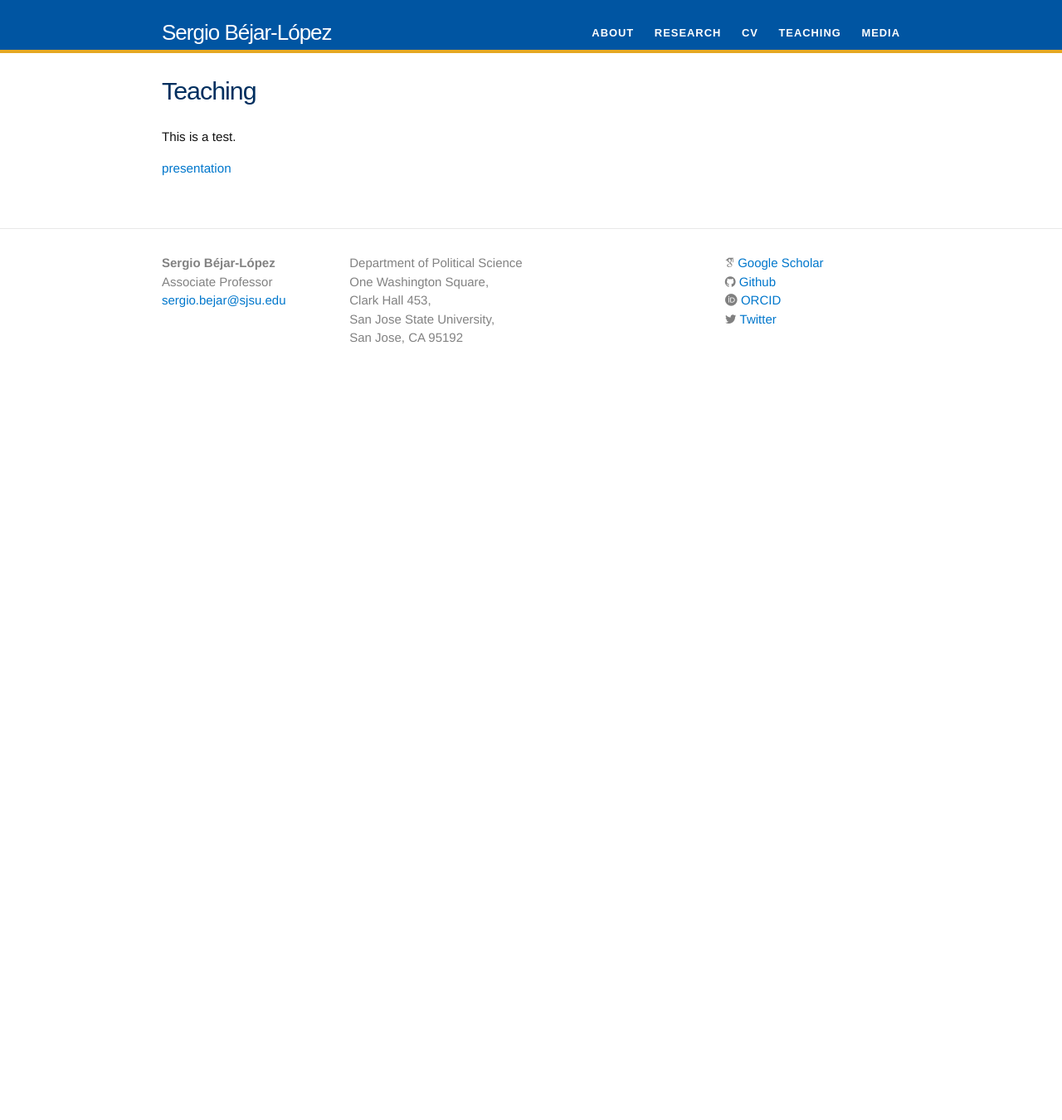
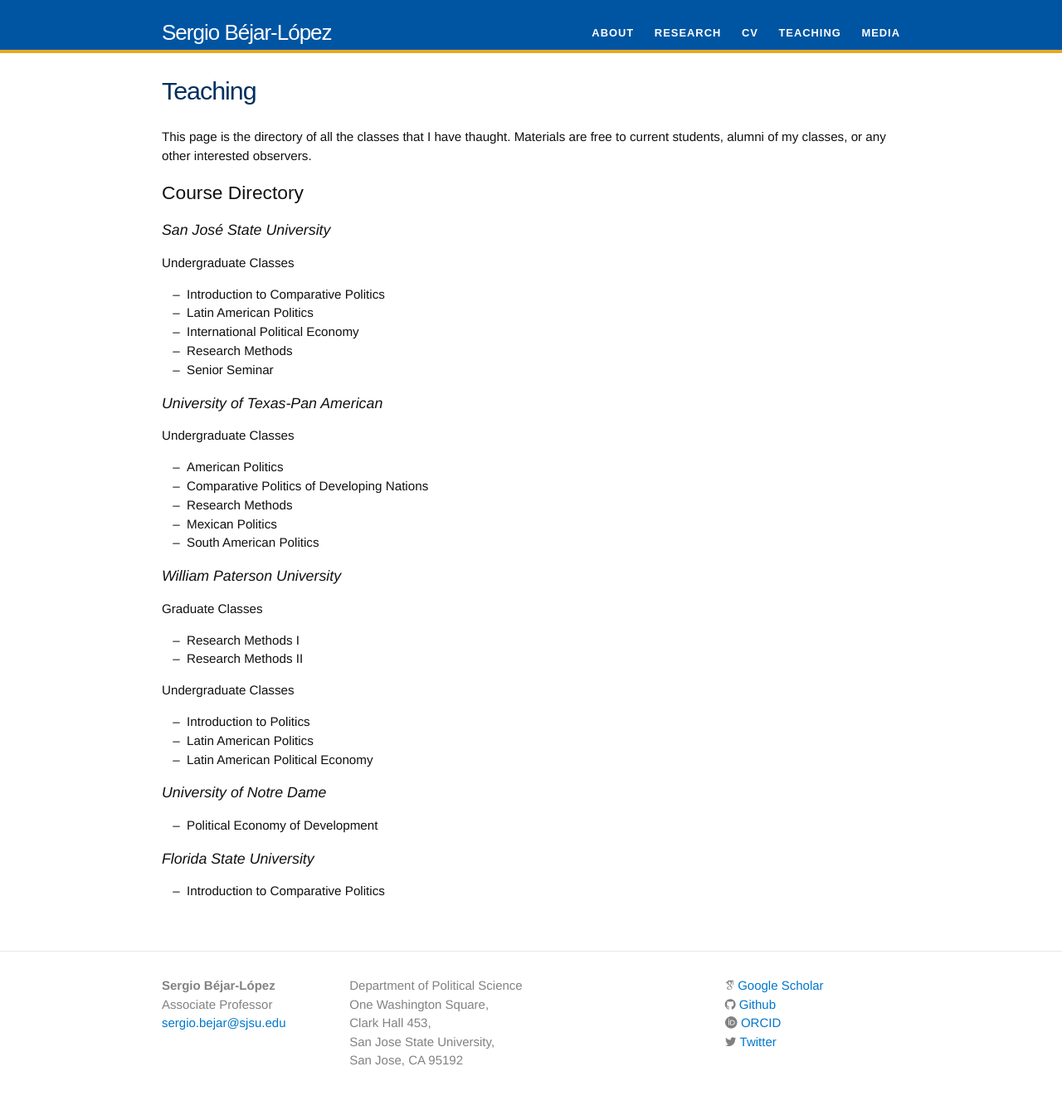
Before and after one commit to Sergio-Bejar/Sergio-Bejar.github.io, a Jekyll site: the page built from teaching.md, in a window 1280 px wide. Shown: the whole page at 83% size. Built offline with Jekyll 4.4.1, drawn with Linux system fonts in a browser that asks for light colours; nearby versions of some CDN libraries; some web fonts are replaced; before the commit the page ends 900 px from its top, so only the background shows below that.

Commit message:
Update teaching.md

```diff
--- a/teaching.md
+++ b/teaching.md
@@ -4,6 +4,47 @@ title: Teaching
 permalink: /teaching/
 ---
 
-This is a test.
+This page is the directory of all the classes that I have thaught. Materials are free to current students, alumni of my classes, or any other interested observers.
 
-[presentation](POLS2/state.pdf)
+## Course Directory
+
+### San José State University
+
+#### Undergraduate Classes
+
+- Introduction to Comparative Politics
+- Latin American Politics
+- International Political Economy
+- Research Methods
+- Senior Seminar
+
+### University of Texas-Pan American
+
+#### Undergraduate Classes
+
+- American Politics
+- Comparative Politics of Developing Nations
+- Research Methods
+- Mexican Politics
+- South American Politics
+
+### William Paterson University
+
+#### Graduate Classes
+
+- Research Methods I
+- Research Methods II
+
+#### Undergraduate Classes
+
+- Introduction to Politics
+- Latin American Politics
+- Latin American Political Economy
+
+### University of Notre Dame
+
+- Political Economy of Development
+
+### Florida State University
+
+- Introduction to Comparative Politics
```
